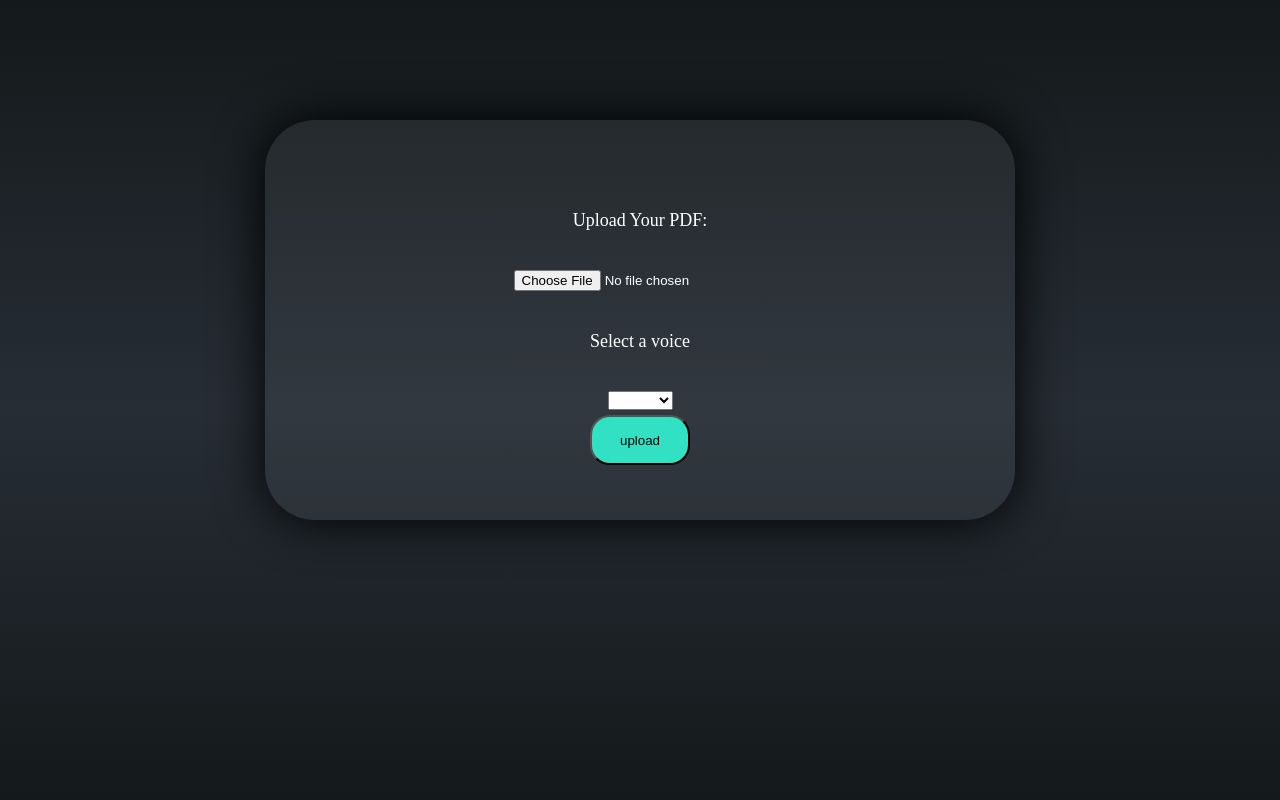
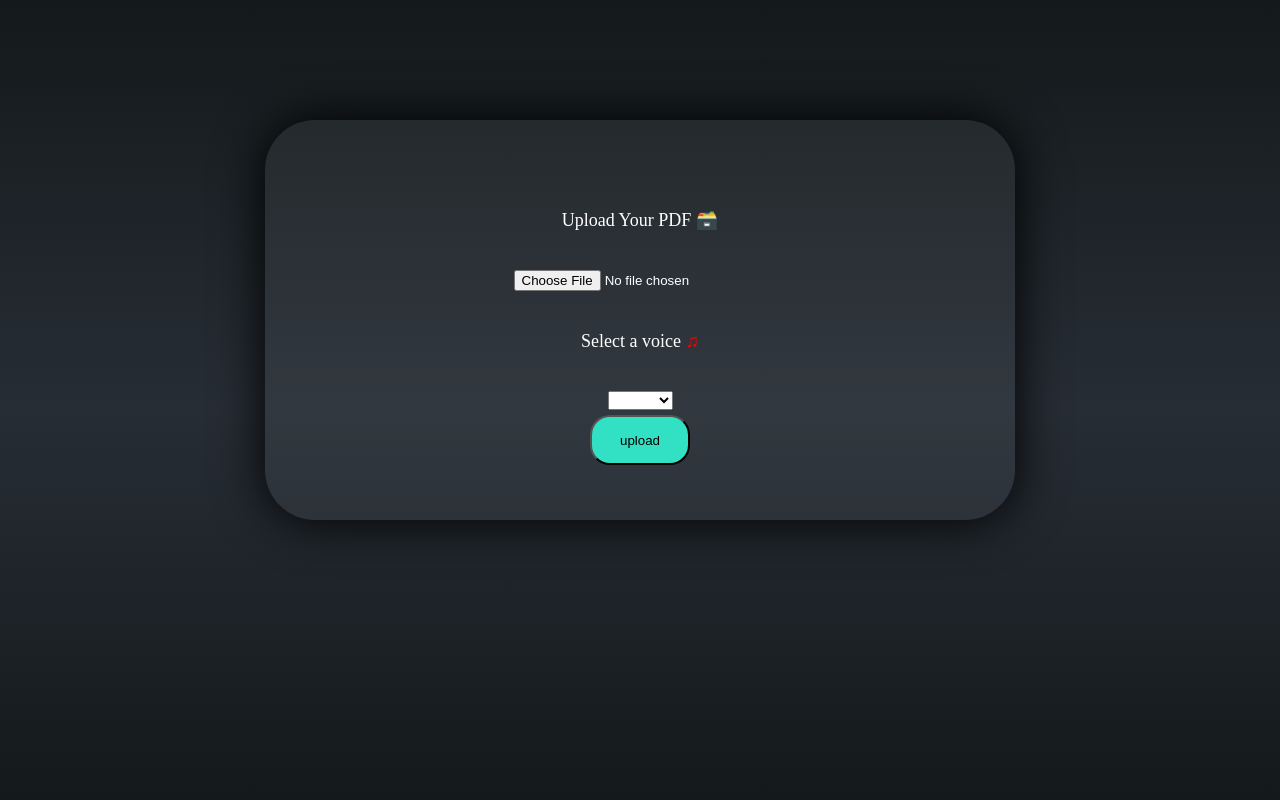
Before and after one commit to avigithubb/PDF_AudioBook, a Flask app: template templates/index.html in a window 1280 px wide. Run offline with Flask 2, Linux system fonts and the light colour scheme; the template is opened without the code that fills it: most values are stand-ins (such as "Sample title", 1, 10 or a date in 2020); some libraries are stand-ins or nearby versions.

Commit message:
final adjustment to index.html

```diff
--- a/templates/index.html
+++ b/templates/index.html
@@ -17,9 +17,9 @@
         {% endwith %}
 
         <form action="/upload" method="POST" enctype="multipart/form-data">
-            <label for="upload-file">Upload Your PDF:</label>
+            <label for="upload-file">Upload Your PDF  🗃️</label>
             <input type="file" name="pdf_file" placeholder="only .pdf is allowed" accept="application/pdf">
-            <label for="voice-name">Select a voice</label>
+            <label for="voice-name">Select a voice <span style="color: red;">♫</span></label>
             <select name="my_voice" id="ai_voice">
                 <option selected="Select"></option>
                 {% for voice in voices %}
```
